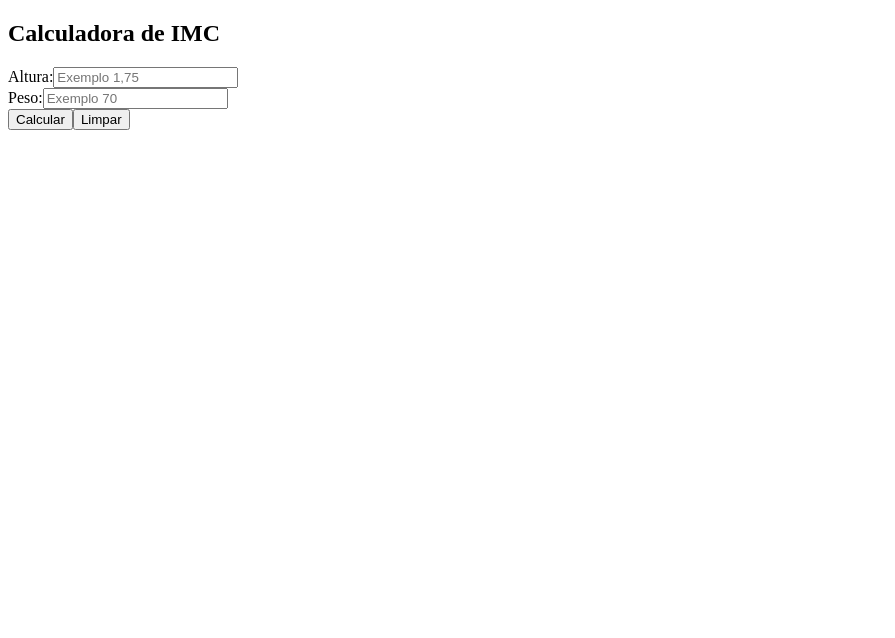
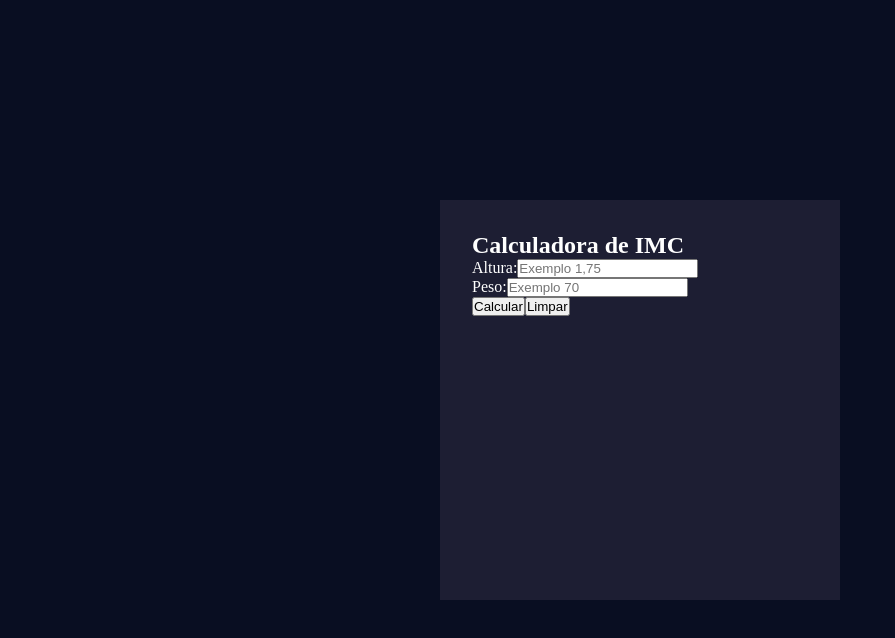
Before and after one commit to Anthony-Xavier/Calculadora-Imc, a React (Vite) app in the folder calculadora-imc/: page / in a window 1280 px wide. Shown: the top 638 px of the page, without its empty margins (0-895 px from the left). Built offline with nearby package versions, Linux system fonts and the light colour scheme.

Commit message:
Estilos iniciais

```diff
--- a/calculadora-imc/src/App.css
+++ b/calculadora-imc/src/App.css
@@ -0,0 +1,6 @@
+.container{
+    min-width: 400px;
+    min-height: 400px;
+    background-color: #1d1e33;
+    padding: 2rem;
+}
--- a/calculadora-imc/src/index.css
+++ b/calculadora-imc/src/index.css
@@ -0,0 +1,13 @@
+*{
+  margin: 0;
+  padding: 0;
+  box-sizing: border-box;
+}
+body{
+  background-color: #090e22;
+  display: flex;
+  justify-content: center;
+  align-items: center;
+  min-height: 100vh;
+  color: #fff;
+}
```
